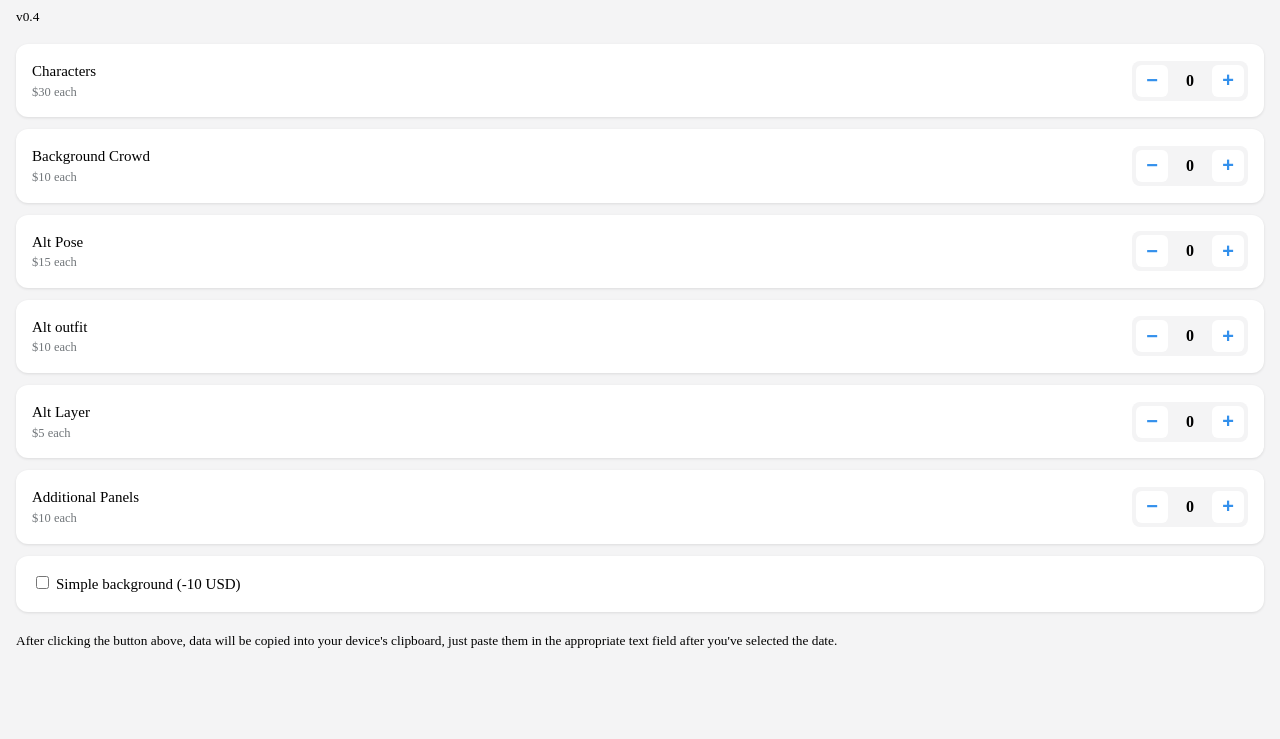
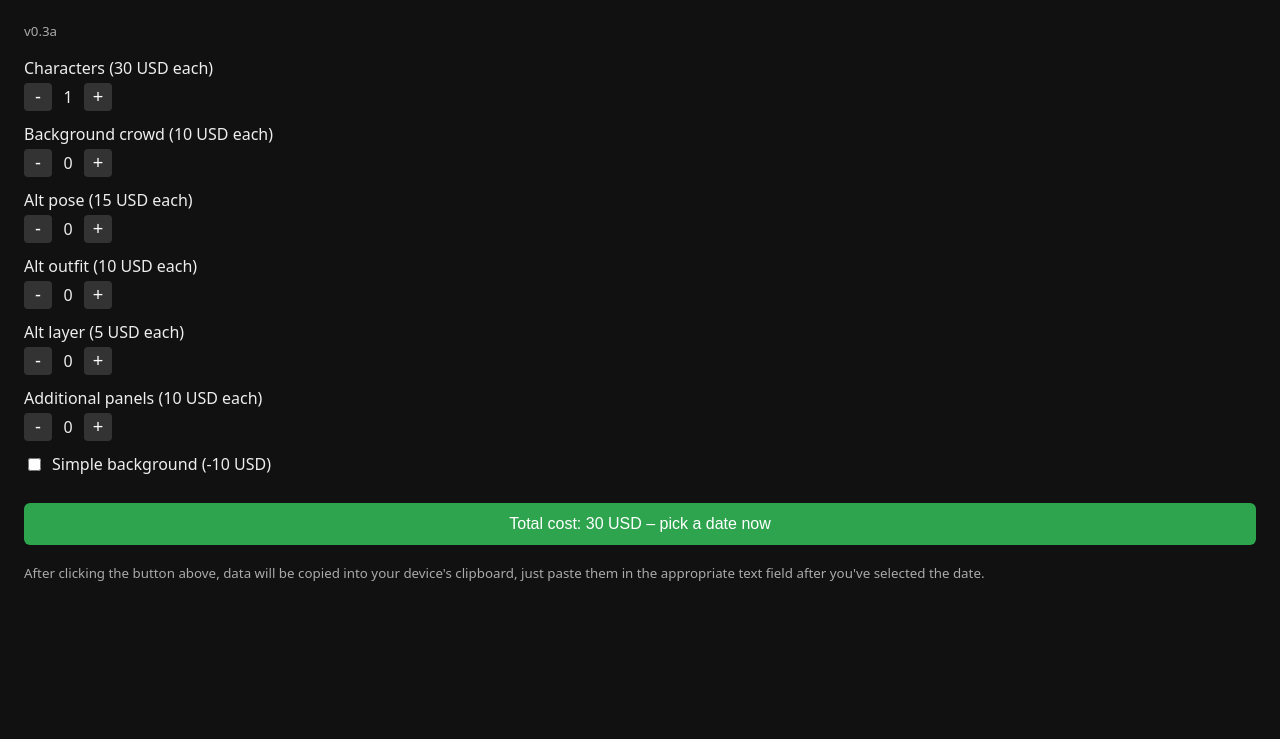
Before and after one commit to arrwulf/tgccommishcalculate, a plain HTML site: page index.html in a window 1280 px wide. Shown: the part 61-800 px from the top of the page. Drawn offline with Linux system fonts and the light colour scheme.

Commit message:
Reverted back index.html
rolled back to an earlier version. Learned an important lesson

```diff
--- a/index.html
+++ b/index.html
@@ -1,288 +1,271 @@
 <!DOCTYPE html>
 <html lang="en">
    <head>
-      <meta name="generator"
-         content="HTML Tidy for HTML5 (experimental) for Windows https://github.com/w3c/tidy-html5/tree/c63cc39" />
       <meta charset="UTF-8" />
       <title>Commission Calculator</title>
       <meta name="viewport" content="width=device-width, initial-scale=1" />
       <style>
-         :root {
-         --bg: var(--tg-theme-bg-color, #ffffff);
-         --text: var(--tg-theme-text-color, #000000);
-         --hint: var(--tg-theme-hint-color, #707579);
-         --button: var(--tg-theme-button-color, #3390ec);
-         --button-text: var(--tg-theme-button-text-color, #ffffff);
-         --secondary-bg: var(--tg-theme-secondary-bg-color, #f4f4f5);
-         }
          body {
-         font-family: -apple-system, BlinkMacSystemFont, &quot;Segoe UI&quot;, Roboto, Helvetica, Arial, sans-serif;
-         background-color: var(--secondary-bg);
-         color: var(--text);
-         margin: 0;
+            font-family: system-ui, sans-serif;
             padding: 16px;
-         line-height: 1.5;
+            background: #111;
+            color: #eee;
          }
          h1 {
-         font-size: 22px;
-         font-weight: 700;
-         margin: 0 0 4px 0;
-         }
-         .version {
-         color: var(--hint);
-         font-size: 12px;
-         margin-bottom: 20px;
-         }
-         /* Card-style containers */
-         .card {
-         background: var(--bg);
-         border-radius: 12px;
-         padding: 16px;
+            font-size: 20px;
             margin-bottom: 12px;
-         box-shadow: 0 1px 3px rgba(0,0,0,0.1);
          }
          .field {
+            margin-bottom: 12px;
+         }
+         label {
+            display: block;
+            margin-bottom: 4px;
+         }
+         .row {
             display: flex;
-         justify-content: space-between;
             align-items: center;
-         margin-bottom: 16px;
+            gap: 8px;
+            flex-wrap: wrap;
          }
-         .field:last-child { margin-bottom: 0; }
-         label {
-         font-weight: 500;
-         font-size: 15px;
-         }
-         label small {
-         display: block;
-         color: var(--hint);
-         font-weight: 400;
-         }
-         /* Quantity controls */
          .qty-box {
             display: flex;
             align-items: center;
-         background: var(--secondary-bg);
-         border-radius: 8px;
-         padding: 4px;
+            gap: 4px;
          }
          .qty-box button {
-         width: 32px;
-         height: 32px;
+            width: 28px;
+            height: 28px;
+            border: none;
+            border-radius: 4px;
+            background: #333;
+            color: #fff;
+            font-size: 18px;
+            line-height: 1;
+         }
+         .qty-box span {
+            min-width: 24px;
+            text-align: center;
+            display: inline-block;
+         }
+         button#bookBtn {
+            width: 100%;
+            padding: 12px;
+            margin-top: 16px;
+            font-size: 16px;
             border: none;
             border-radius: 6px;
-         background: var(--bg);
-         color: var(--button);
-         font-size: 20px;
-         font-weight: bold;
-         cursor: pointer;
+            background: #2ea44f;
+            color: white;
          }
-         .qty-box span {
-         padding: 0 12px;
-         font-weight: 600;
-         min-width: 20px;
-         text-align: center;
+         button#bookBtn:disabled {
+            background: #555;
          }
-         /* Hide the old button since we are using the Telegram Main Button */
-         #bookBtn {
-         display: none;
+         small {
+            color: #aaa;
          }
-         .info-text {
-         font-size: 13px;
-         color: var(--hint);
-         text-align: center;
-         margin-top: 20px;
+         .checkbox-row {
+            display: flex;
+            align-items: center;
+            gap: 8px;
          }
       </style>
       <script src="https://telegram.org/js/telegram-web-app.js"></script>
    </head>
    <body>
-      <h1>Commission Calculator</h1>
-      <p>
-         <small>v0.4</small>
-      </p>
-      <div class="card">
+      <h1>@Arrwulf Commission Calculator</h1>
+	  <p><small>v0.3a</small></p>
       <div class="field">
-            <label>Characters <small>$30 each</small></label>
+         <label>Characters (30 USD each)</label>
+         <div class="row">
             <div class="qty-box" data-key="characters">
-               <button type="button" data-action="minus">−</button>
+               <button type="button" data-action="minus">-</button>
+               <span data-value>1</span>
+               <button type="button" data-action="plus">+</button>
+            </div>
+         </div>
+      </div>
+      <div class="field">
+         <label>Background crowd (10 USD each)</label>
+         <div class="row">
+            <div class="qty-box" data-key="backgroundCrowd">
+               <button type="button" data-action="minus">-</button>
                <span data-value>0</span>
                <button type="button" data-action="plus">+</button>
             </div>
          </div>
       </div>
-      <div class="card">
       <div class="field">
-            <label>Background Crowd <small>$10 each</small></label>
-            <div class="qty-box" data-key="backgroundCrowd">
-               <button type="button" data-action="minus">−</button>
+         <label>Alt pose (15 USD each)</label>
+         <div class="qty-box" data-key="altPose">
+            <button type="button" data-action="minus">-</button>
             <span data-value>0</span>
             <button type="button" data-action="plus">+</button>
          </div>
       </div>
-      </div>
-      <div class="card">
       <div class="field">
-            <label>Alt Pose <small>$15 each</small></label>
-            <div class="qty-box" data-key="altPose">
-               <button type="button" data-action="minus">−</button>
+         <label>Alt outfit (10 USD each)</label>
+         <div class="qty-box" data-key="altOutfit">
+            <button type="button" data-action="minus">-</button>
             <span data-value>0</span>
             <button type="button" data-action="plus">+</button>
          </div>
       </div>
-      </div>
-      <div class="card">
       <div class="field">
-            <label>Alt outfit <small>$10 each</small></label>
-            <div class="qty-box" data-key="altOutfit">
-               <button type="button" data-action="minus">−</button>
+         <label>Alt layer (5 USD each)</label>
+         <div class="qty-box" data-key="altLayer">
+            <button type="button" data-action="minus">-</button>
             <span data-value>0</span>
             <button type="button" data-action="plus">+</button>
          </div>
       </div>
-      </div>
-      <div class="card">
       <div class="field">
-            <label>Alt Layer <small>$5 each</small></label>
-            <div class="qty-box" data-key="altLayer">
-               <button type="button" data-action="minus">−</button>
+         <label>Additional panels (10 USD each)</label>
+         <div class="qty-box" data-key="additionalPanel">
+            <button type="button" data-action="minus">-</button>
             <span data-value>0</span>
             <button type="button" data-action="plus">+</button>
          </div>
       </div>
-      </div>
-      <div class="card">
       <div class="field">
-            <label>Additional Panels <small>$10 each</small></label>
-            <div class="qty-box" data-key="additionalPanel">
-               <button type="button" data-action="minus">−</button>
-               <span data-value>0</span>
-               <button type="button" data-action="plus">+</button>
+         <div class="checkbox-row">
+            <input type="checkbox" id="simpleBackground" />
+            <label for="simpleBackground" style="margin: 0"
+               >Simple background (-10 USD)</label
+            >
          </div>
       </div>
-      </div>
-      <div class="card">
-         <div class="checkbox-row">
-            <input type="checkbox" id="simpleBackground" />
-            <label for="simpleBackground" style="margin: 0">Simple background (-10 USD)</label>
-         </div>
-      </div>
-      <button id="bookBtn" disabled="disabled">Total cost: 0 USD – pick a date now</button>
-      <p>
-         <small>After clicking the button above, data will be copied into your device&#39;s clipboard, just paste them in the
-         appropriate text field after you&#39;ve selected the date.</small>
-      </p>
+      <button id="bookBtn" disabled>Total cost: 0 USD – pick a date now</button>
+	  <p><small>After clicking the button above, data will be copied into your device's clipboard, just paste them in the appropriate text field after you've selected the date.</small></p>
       <script>
          const tg = window.Telegram ? window.Telegram.WebApp : null;
-
-if (tg) {
-    tg.expand();
-    tg.ready();
-}
-
-// 1. Ensure state matches your HTML defaults exactly
          const state = {
-    characters: 0,
+            characters: 1,
             backgroundCrowd: 0,
             altPose: 0,
             altOutfit: 0,
             altLayer: 0,
-    additionalPanel: 0, // Set to 0 to match calculation logic
+            additionalPanel: 0,
             simpleBackground: false,
          };
-
-const simpleBackgroundCheckbox = document.getElementById("simpleBackground");
-
+         const bookBtn = document.getElementById("bookBtn");
+         const simpleBackgroundCheckbox =
+            document.getElementById("simpleBackground");
          function calcTotal() {
+            const {
+               characters,
+               backgroundCrowd,
+               altPose,
+               altOutfit,
+               altLayer,
+               additionalPanel,
+               simpleBackground,
+            } = state;
             let total = 0;
-    total += state.characters * 30;
-    total += state.backgroundCrowd * 10;
-    total += state.altPose * 15;
-    total += state.altOutfit * 10;
-    total += state.altLayer * 5;
-    total += state.additionalPanel * 10;
-
-    if (state.simpleBackground) {
+            total += characters * 30;
+            total += backgroundCrowd * 10;
+            total += altPose * 15;
+            total += altOutfit * 10;
+            total += altLayer * 5;
+            total += additionalPanel * 10;
+            if (simpleBackground) {
                total -= 10;
             }
-
-    // Prevent negative totals
             if (total < 0) total = 0;
-
-    // 2. Update Telegram Main Button
-    if (tg) {
-        if (total > 0) {
-            tg.MainButton.setText(`BOOK FOR $${total} USD`);
-            tg.MainButton.show();
-        } else {
-            tg.MainButton.hide();
+            const label = `Total cost: ${total} USD – pick a date now`;
+            bookBtn.textContent = label;
+            bookBtn.disabled = total === 0;
+            return {
+               total,
+               characters,
+               backgroundCrowd,
+               altPose,
+               altOutfit,
+               altLayer,
+               additionalPanel,
+               simpleBackground,
+            };
          }
-    }
-
-    return total;
-}
-
-function updateUI() {
-    // Sync all number spans with the current state
+         function renderQuantities() {
             document.querySelectorAll(".qty-box").forEach((box) => {
                const key = box.getAttribute("data-key");
                const span = box.querySelector("[data-value]");
-        if (span && state[key] !== undefined) {
                span.textContent = state[key];
+            });
+            simpleBackgroundCheckbox.checked = state.simpleBackground;
          }
-    });
-
-    // Sync checkbox
-    simpleBackgroundCheckbox.checked = state.simpleBackground;
-
-    // Run calculation
-    calcTotal();
-}
-
-// 3. Improved Event Listeners
          document.querySelectorAll(".qty-box button").forEach((btn) => {
-    btn.addEventListener("click", (e) => {
-        e.preventDefault(); // Prevent accidental double-taps
+            btn.addEventListener("click", () => {
                const box = btn.closest(".qty-box");
                const key = box.getAttribute("data-key");
                const action = btn.getAttribute("data-action");
-
                if (action === "plus") {
                   state[key] += 1;
                } else if (action === "minus") {
                   state[key] = Math.max(0, state[key] - 1);
                }
-
-        if (tg) tg.HapticFeedback.impactOccurred('light');
-
-        updateUI(); // Always update UI and Calculation together
+               renderQuantities();
+               calcTotal();
             });
          });
-
          simpleBackgroundCheckbox.addEventListener("change", () => {
             state.simpleBackground = simpleBackgroundCheckbox.checked;
-    if (tg) tg.HapticFeedback.impactOccurred('light');
-    updateUI();
+            calcTotal();
          });
-
-// 4. Initial call to set everything up correctly on load
-updateUI();
-
-// 5. Telegram Main Button Action
+         renderQuantities();
+         calcTotal();
+         async function copyToClipboard(text) {
+            if (navigator.clipboard && navigator.clipboard.writeText) {
+               try {
+                  await navigator.clipboard.writeText(text);
+                  return true;
+               } catch (e) {
+                  return false;
+               }
+            } else {
+               const textarea = document.createElement("textarea");
+               textarea.value = text;
+               textarea.style.position = "fixed";
+               textarea.style.left = "-9999px";
+               document.body.appendChild(textarea);
+               textarea.focus();
+               textarea.select();
+               try {
+                  document.execCommand("copy");
+                  document.body.removeChild(textarea);
+                  return true;
+               } catch (e) {
+                  document.body.removeChild(textarea);
+                  return false;
+               }
+            }
+         }
+         function buildOrderText(order) {
+            return (
+               `TOTAL PRICE: ${order.total} USD\n` +
+               `Characters: ${order.characters}\n` +
+               `Background crowd: ${order.backgroundCrowd}\n` +
+               `Alt pose: ${order.altPose}\n` +
+               `Alt outfit: ${order.altOutfit}\n` +
+               `Alt layer: ${order.altLayer}\n` +
+               `Additional panels: ${order.additionalPanel}\n` +
+               `Simple background: ${order.simpleBackground ? "Yes (-10 USD)" : "No"}\n`
+            );
+         }
+         bookBtn.addEventListener("click", async () => {
+            const order = calcTotal();
+            const text = buildOrderText(order);
+            await copyToClipboard(text);
+            const url = "https://calendar.app.google/mEp6KcTrbwNCGTZU8";
             if (tg) {
-    tg.onEvent('mainButtonClicked', async function() {
-        const total = calcTotal();
-        const orderText = buildOrderText({...state, total}); // Helper to build string
-
-        tg.HapticFeedback.notificationOccurred('success');
-
-        const success = await copyToClipboard(orderText);
-
-        if (success) {
-            tg.showAlert("Order details copied to clipboard!", () => {
-                tg.openLink("https://calendar.app.google/mEp6KcTrbwNCGTZU8");
-            });
+               tg.openLink(url);
+            } else {
+               window.location.href = url;
             }
          });
+         if (tg) {
+            tg.expand();
+            tg.MainButton.hide();
          }
       </script>
    </body>
```
Lines whose indentation alone changed are shown as unchanged.
